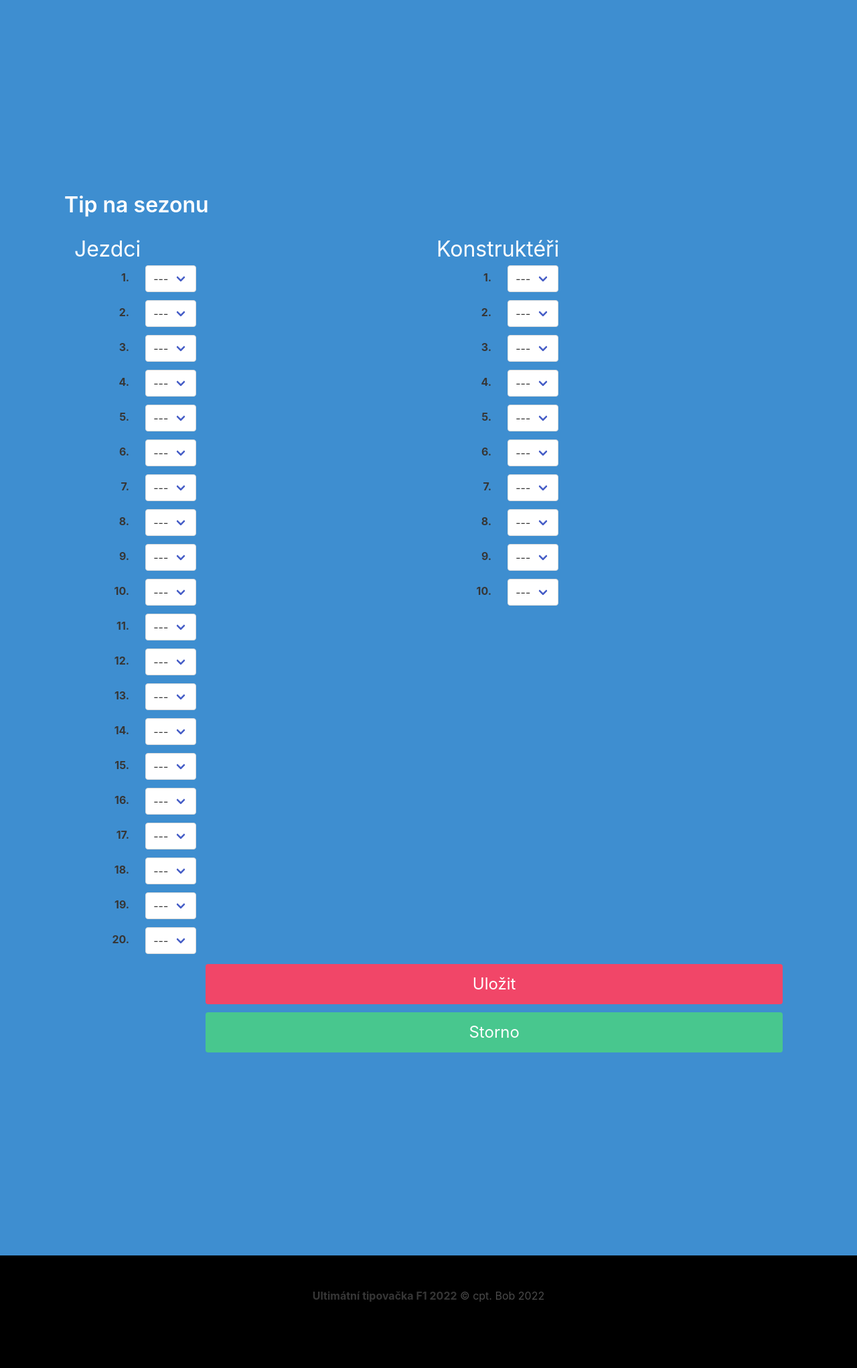
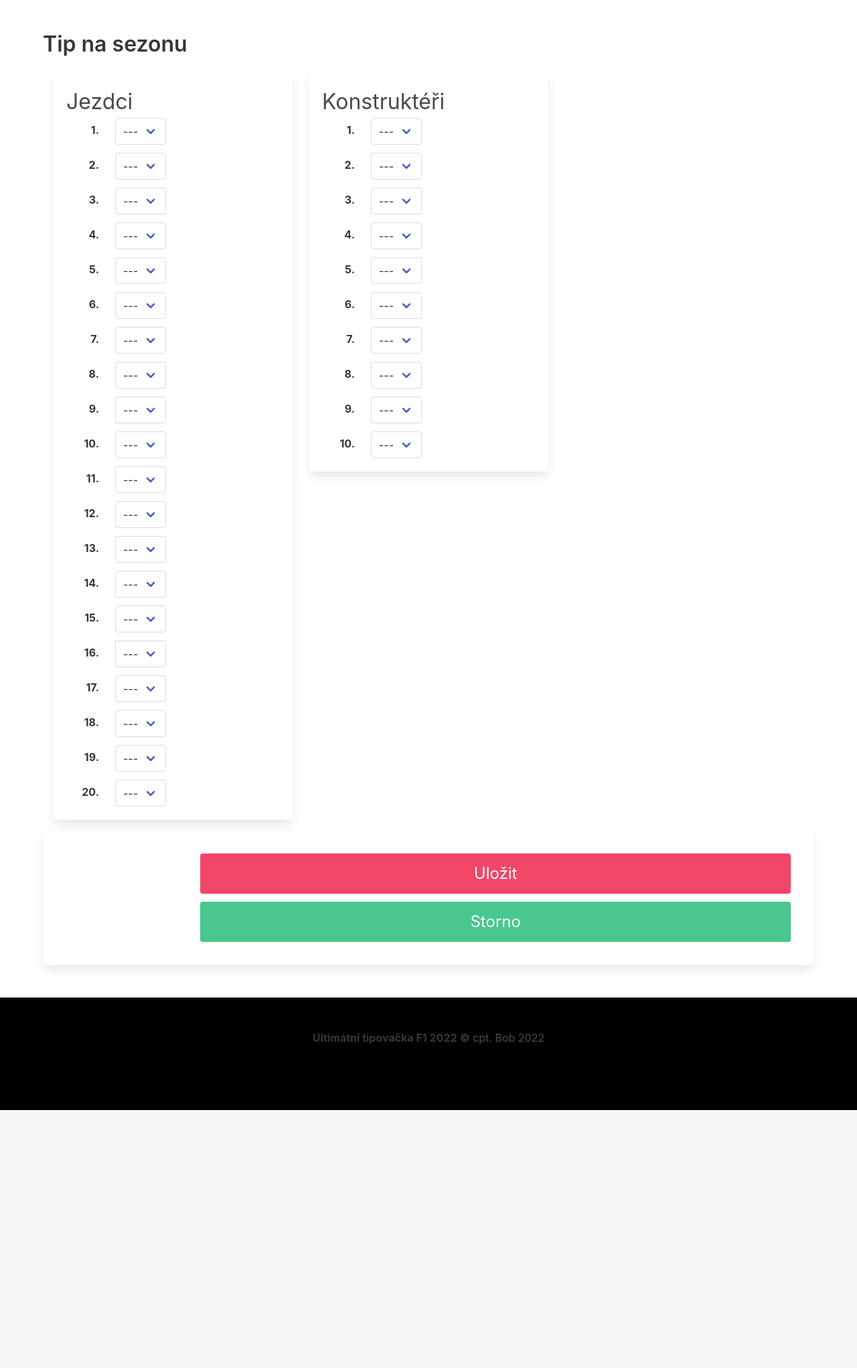
Before and after one commit to rbikar/f1-guessing-game-app, a Flask app: page /season in a window 1280 px wide. Shown: the part 52-2094 px from the top of the page at 67% size. After the commit the page ends 1709 px from the top, so only its background shows below. Run offline with Flask 2, Linux system fonts and the light colour scheme; the visitor is signed in with stand-in values (Sample User, id 1); data comes from the database, SQL or seed files in the repository; data that the repository does not hold is empty; parts of the project's set-up code (start-up, migrations or seed data) failed here and were passed over; some libraries are stand-ins or nearby versions.

Commit message:
Fix layout
Move from hero style to section.

```diff
--- a/app/templates/base.html
+++ b/app/templates/base.html
@@ -77,17 +77,15 @@
             </div>
         </div>
     </nav>
-    <section class="hero is-large is-info">
+    <section class="section is-info">
+
+            <div class="container is-primary">
+               {% block content %}
+               {% endblock %}
 
 
+            </div>
 
-
-        <div class="hero-body">
-            <div class="container">
-               {% block content %}
-               {% endblock %}
-            </div>
-        </div>
     </section>
     <footer class="footer" style=" background-color: black;">
         <div class="content has-text-centered">
--- a/app/templates/index.html
+++ b/app/templates/index.html
@@ -1,10 +1,13 @@
 {% extends "base.html" %}
 
 {% block content %}
+<div class="box">
+
 <h1 class="title">
   Ultimátní tipovačka
 </h1>
 <h2 class="subtitle">
   F1 2022
 </h2>
+</div>
 {% endblock %}
--- a/app/templates/races.html
+++ b/app/templates/races.html
@@ -2,6 +2,8 @@
 
 {% block content %}
 {% from "driver_select.html" import build_row %}
+<div class="box">
+
 <table class="table"  style="text-align:center">
     <thead>
         <tr>
@@ -22,4 +24,5 @@
         {% endfor %}
     </tbody>
 </table>
+</div>
 {% endblock %}
--- a/app/templates/season.html
+++ b/app/templates/season.html
@@ -20,7 +20,8 @@
 <form method="POST" id="season"  onsubmit='return validateForm();' action="/season">
   <fieldset style="margin: 15px; border: none; "  {%if  lock %} disabled {% endif %} >
     <div class="columns">
-      <div class="column">
+      <div class="column is-4">
+        <div class="box">
         <div id="label" style="font-size: xx-large;">
           Jezdci
         </div>
@@ -28,7 +29,9 @@
         {{ build_driver_select(item.label, item.attr, drivers, guess[item.attr]) }}
         {% endfor %}
       </div>
-      <div class="column">
+      </div>
+      <div class="column  is-4">
+        <div class="box">
         <div id="label" style="font-size: xx-large;">
           Konstruktéři
         </div>
@@ -37,12 +40,14 @@
         {{ build_driver_select(item.label, item.attr, constructors, guess[item.attr]) }}
         {% endfor %}
       </div>
-
+    </div>
   </fieldset>
+  <div class="box">
   <fieldset style="margin: 15px; border: none; "  {%if  lock %} disabled {% endif %} >
     {{ build_submit("Uložit") }}
     {{ build_cancel("Storno") }}
   </fieldset>
+</div>
   </div>
 
   </div>
```
Also changed, not shown: app/templates/race.html (+5 -2 lines).
